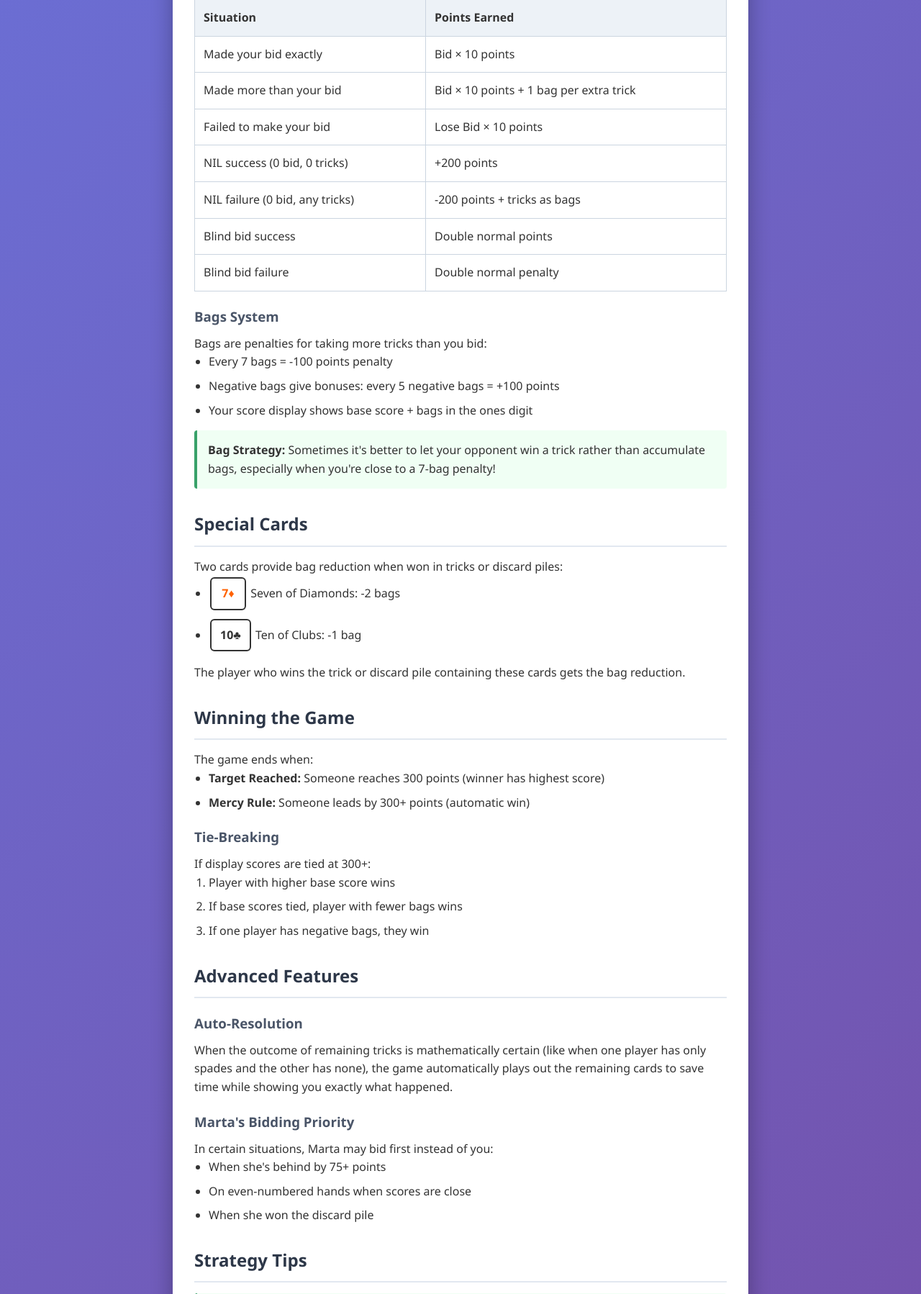
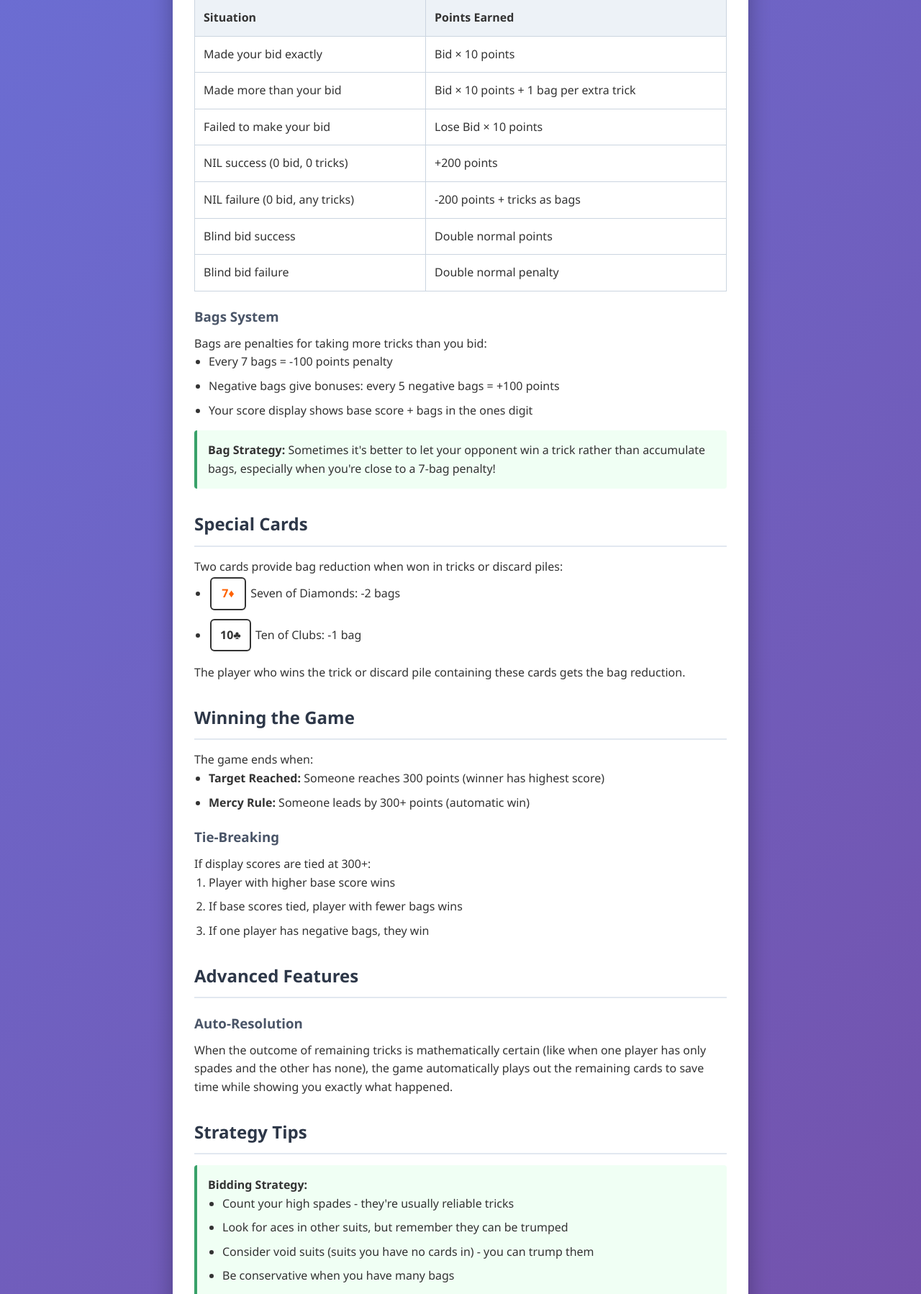
Before and after one commit to tillo13/2manspades, a Flask app: page /instructions in a window 1280 px wide. Shown: the part 1984-3782 px from the top of the page at 72% size. Run offline with Flask 3, Linux system fonts and the light colour scheme.

Commit message:
set marta bid

```diff
--- a/app.py
+++ b/app.py
@@ -278,37 +278,6 @@ def computer_lead_with_logging(game, session_obj=None):
         if session_obj:
             log_game_event('spades_broken', {'broken_by': 'computer', 'card': f"{card['rank']}{card['suit']}"}, session_obj)
 
-def determine_marta_bids_first(game):
-    """
-    Determine if Marta should bid first based on game conditions.
-    You can customize this logic based on your game rules.
-    """
-    player_base_score = game.get('player_score', 0)
-    computer_base_score = game.get('computer_score', 0)
-    hand_number = game.get('hand_number', 1)
-
-    # Example conditions for Marta to bid first:
-    # 1. Marta is significantly behind (100+ points)
-    # 2. Alternating pattern based on hand number
-    # 3. Random chance
-    # 4. Based on who won the discard pile
-
-    # Condition 1: Marta bids first when she's behind by 75+ points
-    if computer_base_score <= player_base_score - 75:
-        return True
-
-    # Condition 2: Marta bids first on even hand numbers when scores are close
-    score_diff = abs(player_base_score - computer_base_score)
-    if score_diff <= 50 and hand_number % 2 == 0:
-        return True
-
-    # Condition 3: Marta bids first if she won the discard pile
-    pending_discard = game.get('pending_discard_result')
-    if pending_discard and pending_discard.get('winner') == 'computer':
-        return True
-
-    # Default: You bid first
-    return False
 
 # In the index() route:
 @app.route('/')
@@ -715,6 +684,7 @@ def make_bid():
     session.modified = True
     return jsonify({'success': True})
 
+
 @app.route('/discard', methods=['POST'])
 def discard_card():
     if 'game' not in session:
@@ -817,13 +787,13 @@ def discard_card():
         computer_blind_text = " (BLIND)" if game.get('computer_blind_bid') else ""
 
         if first_leader == 'player':
-            game['message'] = f'Cards discarded. You bid {game["player_bid"]}{player_blind_text}, Marta bid {game["computer_bid"]}{computer_blind_text}. Your turn to lead the first trick.'
+            game['message'] = f'Cards discarded. You bid {game["player_bid"]}{player_blind_text}, Martha bid {game["computer_bid"]}{computer_blind_text}. Your turn to lead the first trick.'
         else:
-            game['message'] = f'Cards discarded. You bid {game["player_bid"]}{player_blind_text}, Marta bid {game["computer_bid"]}{computer_blind_text}. Marta leads the first trick.'
+            game['message'] = f'Cards discarded. You bid {game["player_bid"]}{player_blind_text}, Martha bid {game["computer_bid"]}{computer_blind_text}. Martha leads the first trick.'
             # If computer leads, make the computer play immediately
             computer_lead_with_logging(game, session)
             game['turn'] = 'player'
-            game['message'] = f'Cards discarded. You bid {game["player_bid"]}{player_blind_text}, Marta bid {game["computer_bid"]}{computer_blind_text}. Marta led. Your turn to follow.'
+            game['message'] = f'Cards discarded. You bid {game["player_bid"]}{player_blind_text}, Martha bid {game["computer_bid"]}{computer_blind_text}. Martha led. Your turn to follow.'
     else:
         # Normal flow - check for blind bidding eligibility FIRST
         player_base_score = game.get('player_score', 0)
@@ -832,60 +802,19 @@ def discard_card():
 
         print(f"DEBUG BLIND CHECK: Player={player_base_score}, Computer={computer_base_score}, Deficit={computer_base_score - player_base_score}, Eligible={blind_eligibility['player_eligible']}")
 
-        # Determine who bids first based on game conditions
-        should_marta_bid_first = determine_marta_bids_first(game)
+        # You always bid first (unless blind eligibility changes the flow)
+        if blind_eligibility['player_eligible']:
+            # Enter blind decision phase
+            game['phase'] = 'blind_decision'
+            deficit = computer_base_score - player_base_score
+            game['message'] = f'Cards discarded! You are down by {deficit} points. Choose: Go BLIND for double points/penalties, or bid normally?'
 
-        if should_marta_bid_first:
-            # Marta bids first
-            computer_bid, computer_is_blind = computer_bidding_brain(
-                game['computer_hand'],
-                None,  # No player bid yet since Marta goes first
-                game
-            )
-            game['computer_bid'] = computer_bid
-
-            if computer_is_blind:
-                game['computer_blind_bid'] = computer_bid
-                log_action(
-                    action_type='blind_bid',
-                    player='computer',
-                    action_data={
-                        'bid_amount': computer_bid,
-                        'marta_bids_first': True
-                    },
-                    session=session
-                )
-            else:
-                log_action(
-                    action_type='regular_bid',
-                    player='computer',
-                    action_data={
-                        'bid_amount': computer_bid,
-                        'marta_bids_first': True
-                    },
-                    session=session
-                )
-
-            # Start bidding phase with Marta's bid already made
+            print(f"DEBUG: Entering blind_decision phase with deficit of {deficit}")
+        else:
+            # No blind eligibility - go straight to normal bidding
             game['phase'] = 'bidding'
             game['turn'] = 'player'
-
-            computer_blind_text = " (BLIND)" if computer_is_blind else ""
-            game['message'] = f'Cards discarded. Marta bid {computer_bid}{computer_blind_text} tricks. Now make your bid: How many tricks will you take? (0-10)'
-        else:
-            # You bids first - check for blind eligibility
-            if blind_eligibility['player_eligible']:
-                # Enter blind decision phase
-                game['phase'] = 'blind_decision'
-                deficit = computer_base_score - player_base_score
-                game['message'] = f'Cards discarded! You are down by {deficit} points. Choose: Go BLIND for double points/penalties, or bid normally?'
-
-                print(f"DEBUG: Entering blind_decision phase with deficit of {deficit}")
-            else:
-                # No blind eligibility - go straight to normal bidding
-                game['phase'] = 'bidding'
-                game['turn'] = 'player'
-                game['message'] = f'Cards discarded. Now make your bid: How many tricks will you take? (0-10)'
+            game['message'] = f'Cards discarded. Now make your bid: How many tricks will you take? (0-10)'
 
     session.modified = True
     return jsonify({'success': True})
--- a/templates/instructions.html
+++ b/templates/instructions.html
@@ -169,9 +169,9 @@
                     Spades, this "Two-Man Spades" includes unique rules like parity scoring, special bag-reduction
                     cards, and blind bidding that don't exist in standard Spades. The game mechanics have been tested
                     and refined to be balanced and enjoyable, but this is essentially a "house rules" version.</p>
-                <p><strong>Rules(ish):</strong> <a
+                <p><strong>Original rules(ish):</strong> <a
                         href="https://docs.google.com/spreadsheets/d/1uxxzX09zhGm0b8R48Fi4vHvOEyrlp1AmVN-sN41voj0/edit?usp=sharing"
-                        target="_blank" style="color: #3182ce;">Traditional Spades rules and variations</a></p>
+                        target="_blank" style="color: #3182ce;">2manSpades rules and variations</a></p>
             </div>
         </div>
 
@@ -330,13 +330,7 @@
                 the other has none), the game automatically plays out the remaining cards to save time while showing you
                 exactly what happened.</p>
 
-            <h3>Marta's Bidding Priority</h3>
-            <p>In certain situations, Marta may bid first instead of you:</p>
-            <ul>
-                <li>When she's behind by 75+ points</li>
-                <li>On even-numbered hands when scores are close</li>
-                <li>When she won the discard pile</li>
-            </ul>
+
         </div>
 
         <div class="section">
```
